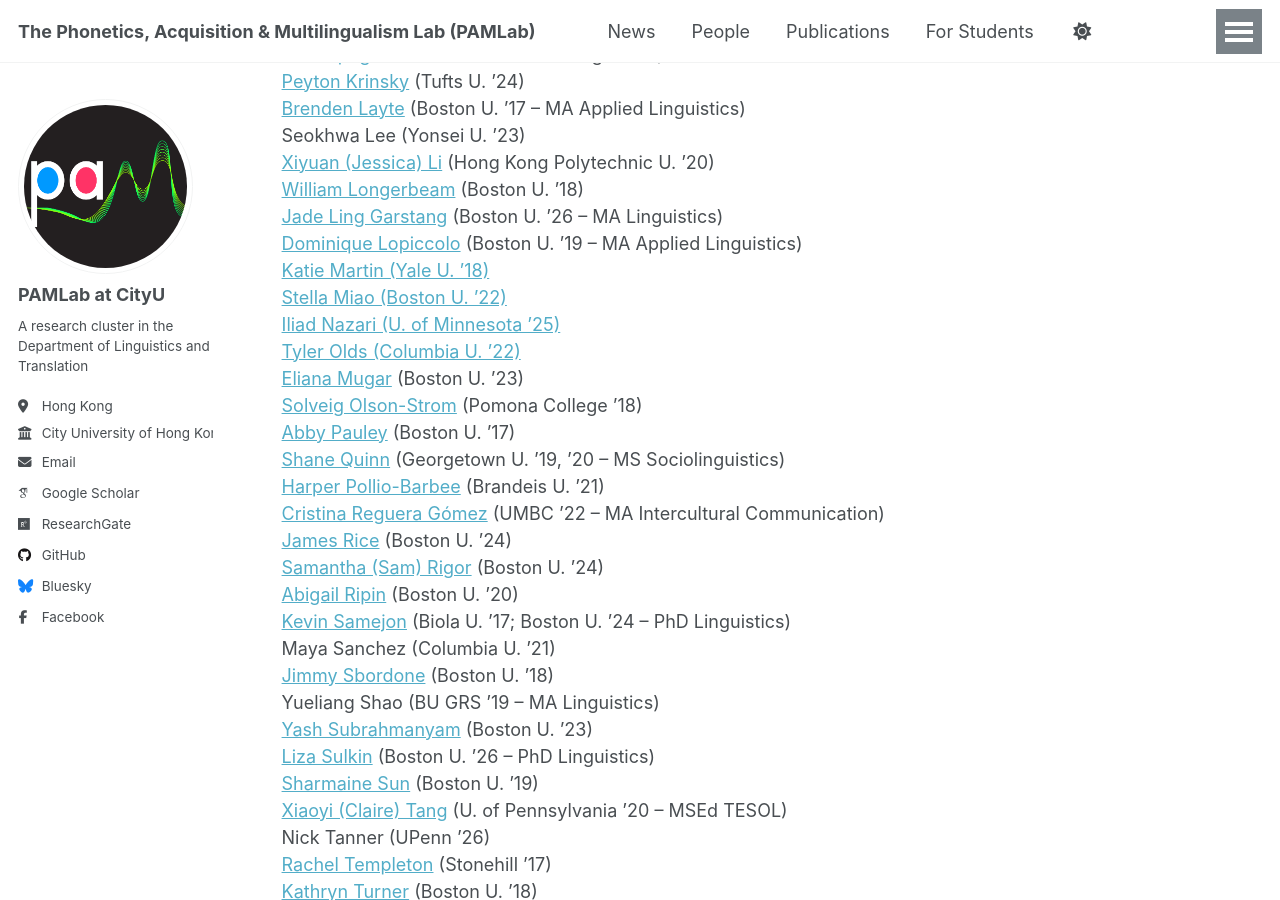
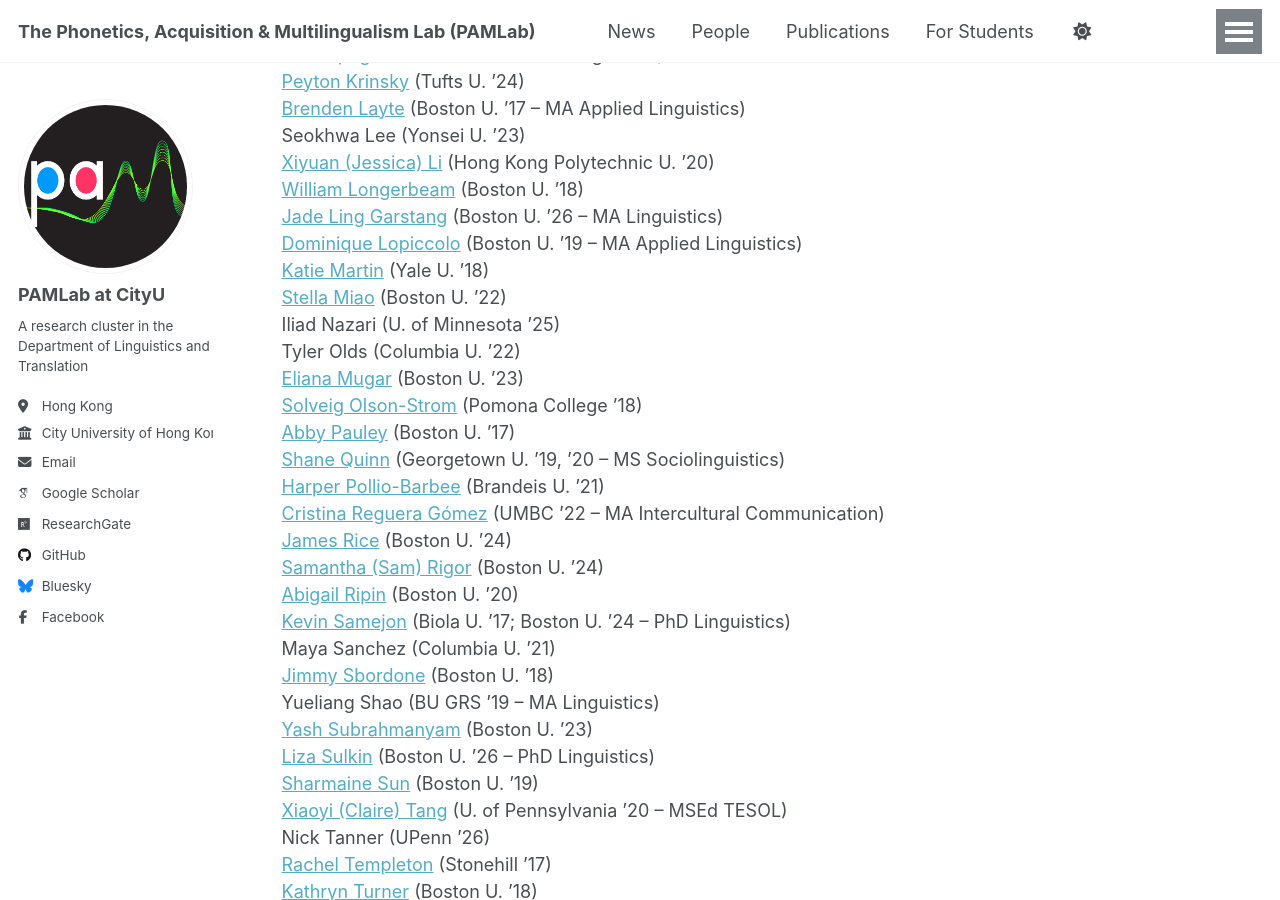
Before and after one commit to thepamlab/thepamlab.github.io, a Jekyll site: the page built from _portfolio/portfolio-998.md, in a window 1280 px wide and 900 px high, scrolled down 1235 px. Built offline with Jekyll 4.4.1, drawn with Linux system fonts in a browser that asks for light colours; some web fonts are replaced; a script that is not in the unit is left out; some of the changed text lies outside the part shown.

```diff
--- a/_portfolio/portfolio-998.md
+++ b/_portfolio/portfolio-998.md
@@ -5,7 +5,7 @@ collection: portfolio
 ---
 
 <a href='https://www.linkedin.com/in/serena-agarwal-382b592b7/' target='_blank'>Serena Agarwal</a> (Brown U. ’27)<br/>
-Celia Anderson (U. of Chicago ’22)<br/>
+<a href='https://www.linkedin.com/in/celia-anderson-3a6975208/' target='_blank'>Celia Anderson</a> (U. of Chicago ’22)<br/>
 Allie Asaro (Boston U. ’20)<br/>
 <a href='https://www.linkedin.com/in/sreyoshi-basu/' target='_blank'>Sreyoshi Basu</a> (U. of Rochester ’24 – MA Linguistics)<br/>
 Aspen Bombardo (Boston U. ’21)<br/>
@@ -52,8 +52,8 @@ Seokhwa Lee (Yonsei U. ’23)<br/>
 <a href='https://www.linkedin.com/in/william-longerbeam-3338b5267/' target='_blank'>William Longerbeam</a> (Boston U. ’18)<br/>
 <a href='https://www.bu.edu/linguistics/profile/jade-ling-garstang/' target='_blank'>Jade Ling Garstang</a> (Boston U. ’26 – MA Linguistics)<br/>
 <a href='https://dominique-lopiccolo.github.io/' target='_blank'>Dominique Lopiccolo</a> (Boston U. ’19 – MA Applied Linguistics)<br/>
-<a href='https://www.linkedin.com/in/katie-martin-6629352aa/' target='_blank'>Katie Martin (Yale U. ’18)<br/>
-<a href='https://www.linkedin.com/in/stella-miao-m67603227/' target='_blank'>Stella Miao (Boston U. ’22)<br/>
+<a href='https://www.linkedin.com/in/katie-martin-6629352aa/' target='_blank'>Katie Martin</a> (Yale U. ’18)<br/>
+<a href='https://www.linkedin.com/in/stella-miao-m67603227/' target='_blank'>Stella Miao</a> (Boston U. ’22)<br/>
 Iliad Nazari (U. of Minnesota ’25)<br/>
 Tyler Olds (Columbia U. ’22)<br/>
 <a href='https://www.linkedin.com/in/elianamugar/' target='_blank'>Eliana Mugar</a> (Boston U. ’23)<br/>
```
